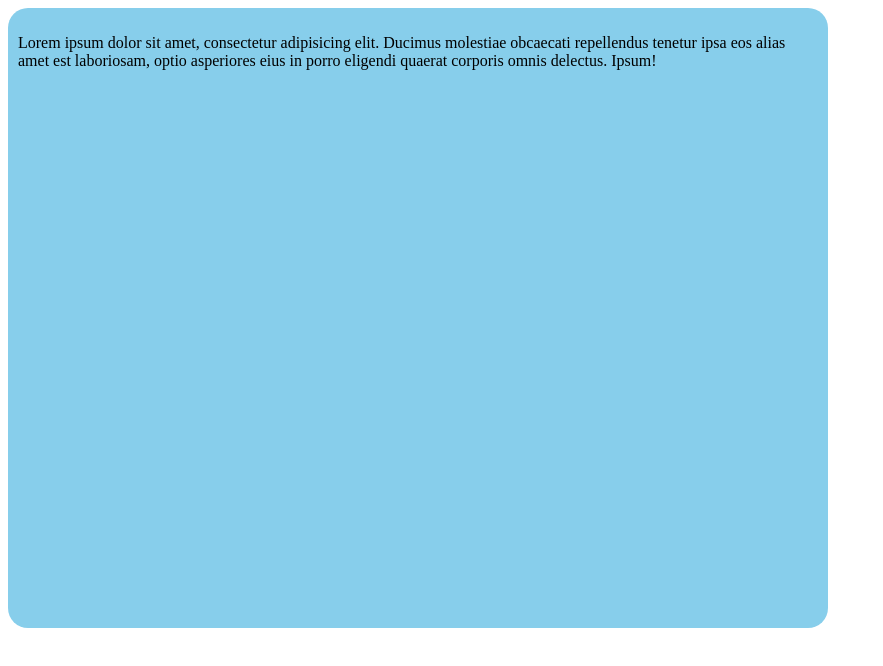
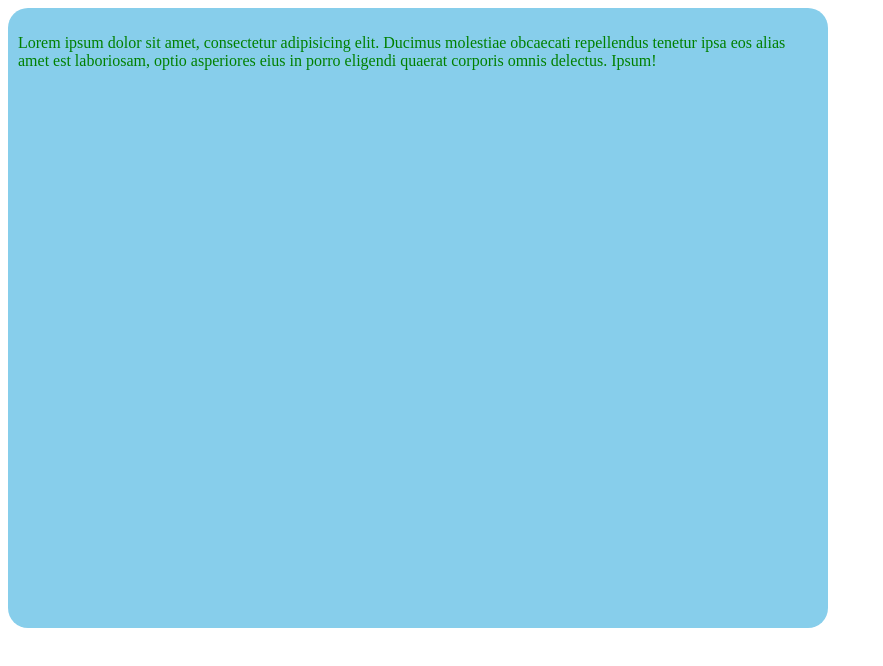
Before and after one commit to akuma605/tutosass, a plain HTML site: page index.html in a window 1280 px wide. Shown: the whole page, without its empty margins (0-883 px from the left). Drawn offline with Linux system fonts and the light colour scheme.

Commit message:
modified color

```diff
--- a/style.scss
+++ b/style.scss
@@ -1,6 +1,6 @@
 $height: 600px;
 $width: 800px;
-$color: black;
+$color: green;
 $padding: 10px;
 
 @mixin border-radius($radius) {
```
Also changed, not shown: style.css.
